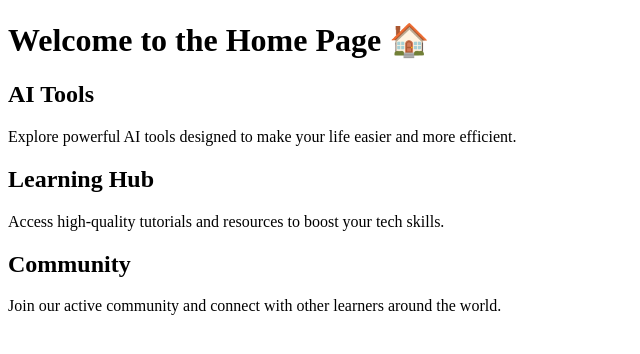
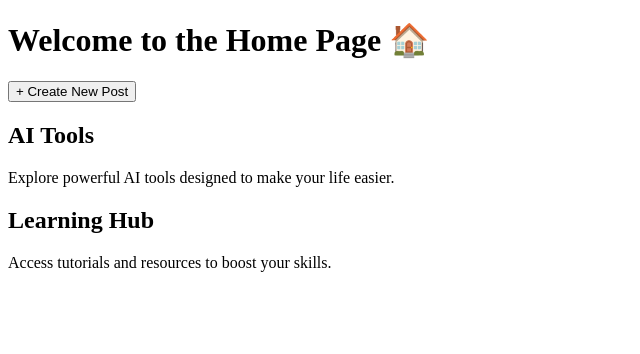
Before and after one commit to zfirstalpha/alx-project-0x02-setup, a Next.js app in the folder alx-project-0x02/: page /home in a window 1280 px wide. Shown: the top 354 px of the page, without its empty margins (0-640 px from the left). Built offline with nearby package versions, Linux system fonts and the light colour scheme.

Commit message:
first commit

```diff
--- /dev/null
+++ b/alx-project-0x02/components/common/PostModal.tsx
@@ -0,0 +1,64 @@
+import { useState } from "react";
+
+interface PostModalProps {
+  isOpen: boolean;
+  onClose: () => void;
+  onAddPost: (title: string, content: string) => void;
+}
+
+const PostModal = ({ isOpen, onClose, onAddPost }: PostModalProps) => {
+  const [title, setTitle] = useState("");
+  const [content, setContent] = useState("");
+
+  if (!isOpen) return null; // Don't render modal if it's closed
+
+  const handleSubmit = (e: React.FormEvent) => {
+    e.preventDefault();
+    if (title.trim() && content.trim()) {
+      onAddPost(title, content);
+      setTitle("");
+      setContent("");
+      onClose();
+    }
+  };
+
+  return (
+    <div className="fixed inset-0 bg-black bg-opacity-40 flex justify-center items-center z-50">
+      <div className="bg-white rounded-lg p-6 w-96 shadow-lg">
+        <h2 className="text-2xl font-semibold mb-4 text-gray-800">Create a Post</h2>
+        <form onSubmit={handleSubmit} className="space-y-4">
+          <input
+            type="text"
+            placeholder="Enter title"
+            value={title}
+            onChange={(e) => setTitle(e.target.value)}
+            className="w-full border border-gray-300 rounded-lg p-2"
+          />
+          <textarea
+            placeholder="Enter content"
+            value={content}
+            onChange={(e) => setContent(e.target.value)}
+            className="w-full border border-gray-300 rounded-lg p-2 h-24"
+          />
+          <div className="flex justify-end gap-4">
+            <button
+              type="button"
+              onClick={onClose}
+              className="bg-gray-400 text-white px-4 py-2 rounded-lg hover:bg-gray-500 transition"
+            >
+              Cancel
+            </button>
+            <button
+              type="submit"
+              className="bg-blue-600 text-white px-4 py-2 rounded-lg hover:bg-blue-700 transition"
+            >
+              Add Post
+            </button>
+          </div>
+        </form>
+      </div>
+    </div>
+  );
+};
+
+export default PostModal;
--- a/alx-project-0x02/pages/home.tsx
+++ b/alx-project-0x02/pages/home.tsx
@@ -1,25 +1,41 @@
+import { useState } from "react";
 import Card from "@/components/common/Card";
-
+import PostModal from "@/components/common/PostModal";
 
 export default function HomePage() {
+  const [posts, setPosts] = useState([
+    { title: "AI Tools", content: "Explore powerful AI tools designed to make your life easier." },
+    { title: "Learning Hub", content: "Access tutorials and resources to boost your skills." },
+  ]);
+
+  const [isModalOpen, setIsModalOpen] = useState(false);
+
+  const handleAddPost = (title: string, content: string) => {
+    setPosts([...posts, { title, content }]);
+  };
+
   return (
     <div className="min-h-screen bg-gray-100 text-gray-800 flex flex-col justify-center items-center py-12">
       <h1 className="text-4xl font-bold mb-10">Welcome to the Home Page 🏠</h1>
 
+      <button
+        onClick={() => setIsModalOpen(true)}
+        className="mb-8 bg-blue-600 text-white px-6 py-3 rounded-lg hover:bg-blue-700 transition"
+      >
+        + Create New Post
+      </button>
+
       <div className="flex flex-wrap justify-center gap-8">
-        <Card
-          title="AI Tools"
-          content="Explore powerful AI tools designed to make your life easier and more efficient."
-        />
-        <Card
-          title="Learning Hub"
-          content="Access high-quality tutorials and resources to boost your tech skills."
-        />
-        <Card
-          title="Community"
-          content="Join our active community and connect with other learners around the world."
-        />
+        {posts.map((post, index) => (
+          <Card key={index} title={post.title} content={post.content} />
+        ))}
       </div>
+
+      <PostModal
+        isOpen={isModalOpen}
+        onClose={() => setIsModalOpen(false)}
+        onAddPost={handleAddPost}
+      />
     </div>
   );
 }
```
